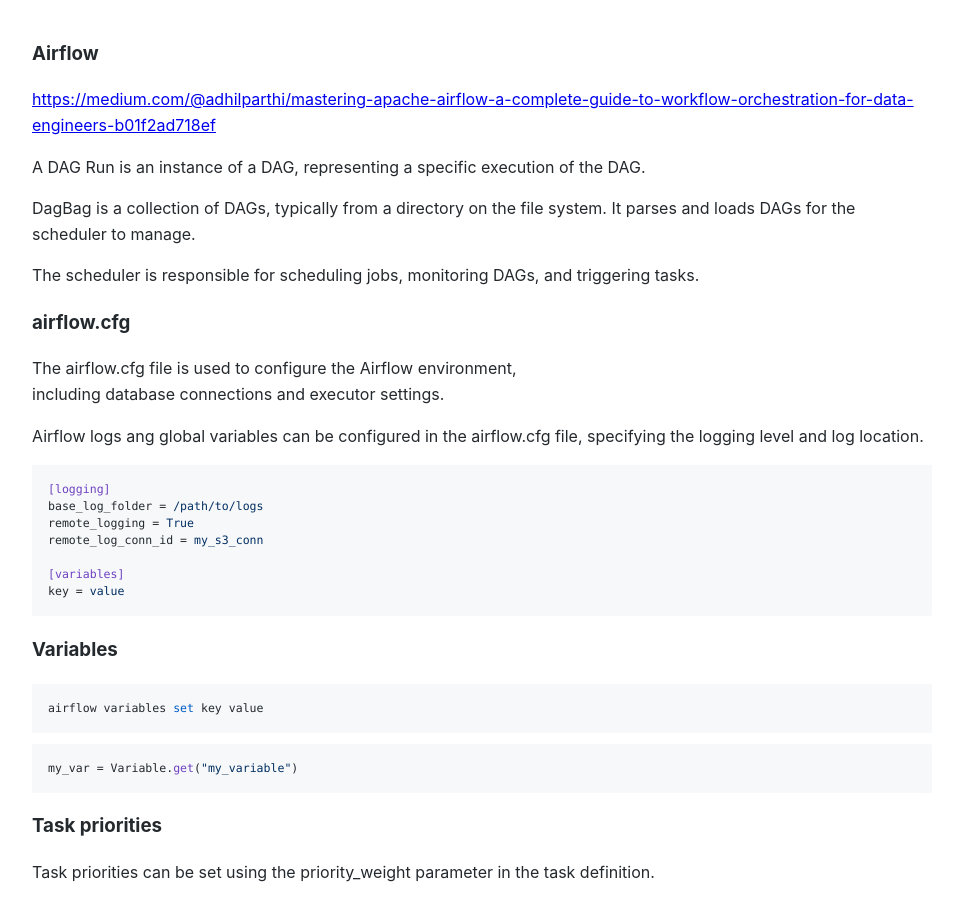
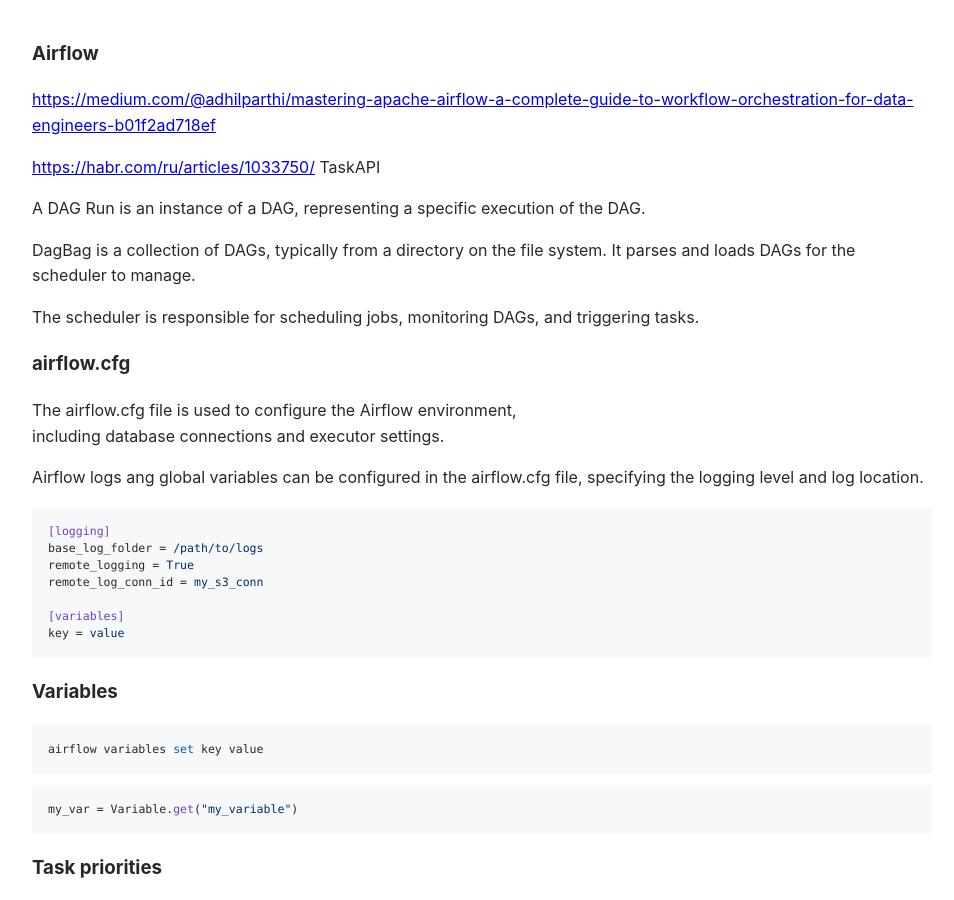
Before and after one commit to Michael-Lubinsky/michael-lubinsky.github.com, a Jekyll site: the page built from airflow/airflow.md, in a window 1280 px wide and 900 px high. Shown: the whole window, without its empty margins (158-1112 px from the left). Built offline with Jekyll 4.4.1, drawn with Linux system fonts in a browser that asks for light colours; our own code applies the rules of GitHub Pages for plain Markdown files.

Commit message:
Update airflow.md

```diff
--- a/airflow/airflow.md
+++ b/airflow/airflow.md
@@ -17,6 +17,8 @@
 ### Airflow
 
 <https://medium.com/@adhilparthi/mastering-apache-airflow-a-complete-guide-to-workflow-orchestration-for-data-engineers-b01f2ad718ef>
+
+<https://habr.com/ru/articles/1033750/> TaskAPI
 
 A DAG Run is an instance of a DAG, representing a specific execution of the DAG.
 
```
